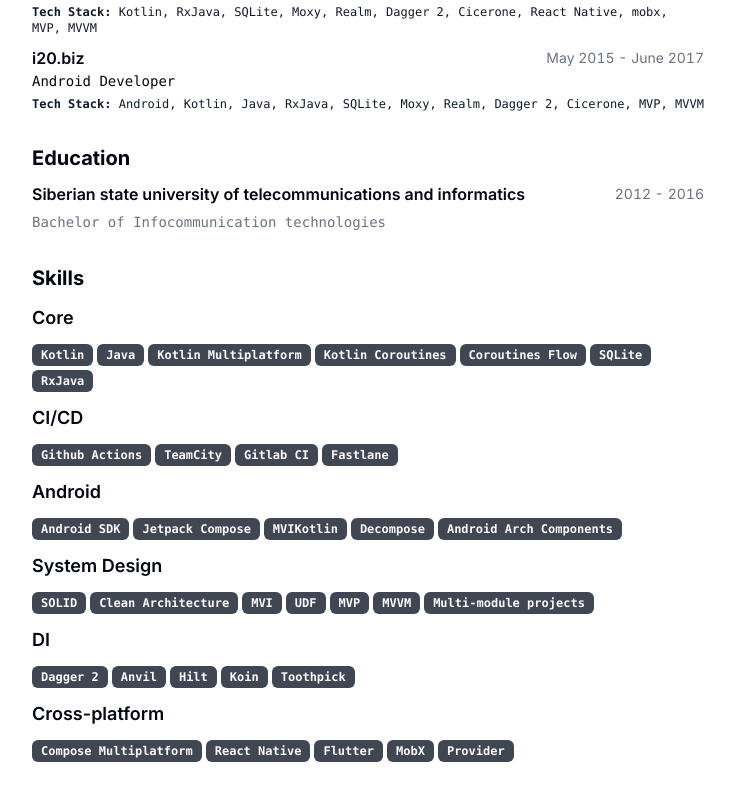
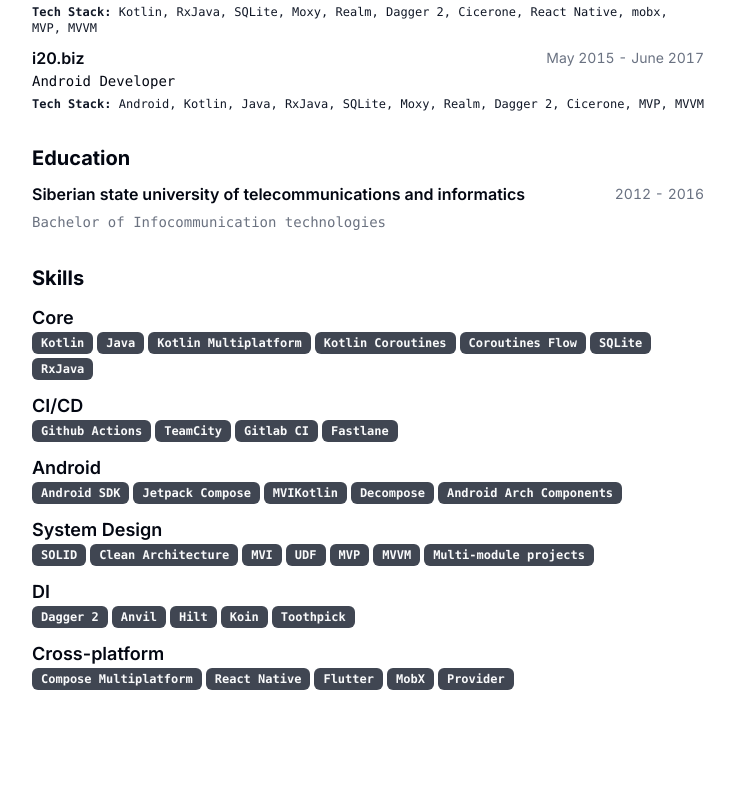
Before and after one commit to IlyaGulya/cv, a Next.js app: page / in a window 1280 px wide. Shown: the part 1784-2584 px from the top of the page, without its empty margins (272-1007 px from the left). After the commit the page ends 2538 px from the top, so only its background shows below. Built offline with nearby package versions, Linux system fonts and the light colour scheme.

Commit message:
upgrade tailwind to v4

```diff
--- a/postcss.config.js
+++ b/postcss.config.js
@@ -1,6 +1,5 @@
 module.exports = {
   plugins: {
-    tailwindcss: {},
-    autoprefixer: {},
+    '@tailwindcss/postcss': {},
   },
 }
--- a/src/app/globals.css
+++ b/src/app/globals.css
@@ -1,6 +1,90 @@
-@tailwind base;
-@tailwind components;
-@tailwind utilities;
+@import 'tailwindcss';
+
+@plugin 'tailwindcss-animate';
+
+@custom-variant dark (&:is(.dark *));
+
+@theme {
+  --color-border: hsl(var(--border));
+  --color-input: hsl(var(--input));
+  --color-ring: hsl(var(--ring));
+  --color-background: hsl(var(--background));
+  --color-foreground: hsl(var(--foreground));
+
+  --color-primary: hsl(var(--primary));
+  --color-primary-foreground: hsl(var(--primary-foreground));
+
+  --color-secondary: hsl(var(--secondary));
+  --color-secondary-foreground: hsl(var(--secondary-foreground));
+
+  --color-destructive: hsl(var(--destructive));
+  --color-destructive-foreground: hsl(var(--destructive-foreground));
+
+  --color-muted: hsl(var(--muted));
+  --color-muted-foreground: hsl(var(--muted-foreground));
+
+  --color-accent: hsl(var(--accent));
+  --color-accent-foreground: hsl(var(--accent-foreground));
+
+  --color-popover: hsl(var(--popover));
+  --color-popover-foreground: hsl(var(--popover-foreground));
+
+  --color-card: hsl(var(--card));
+  --color-card-foreground: hsl(var(--card-foreground));
+
+  --radius-lg: var(--radius);
+  --radius-md: calc(var(--radius) - 2px);
+  --radius-sm: calc(var(--radius) - 4px);
+
+  --animate-accordion-down: accordion-down 0.2s ease-out;
+  --animate-accordion-up: accordion-up 0.2s ease-out;
+
+  @keyframes accordion-down {
+    from {
+      height: 0;
+    }
+    to {
+      height: var(--radix-accordion-content-height);
+    }
+  }
+  @keyframes accordion-up {
+    from {
+      height: var(--radix-accordion-content-height);
+    }
+    to {
+      height: 0;
+    }
+  }
+}
+
+@utility container {
+  margin-inline: auto;
+  padding-inline: 2rem;
+  @media (width >= --theme(--breakpoint-sm)) {
+    max-width: none;
+  }
+  @media (width >= 1400px) {
+    max-width: 1400px;
+  }
+}
+
+/*
+  The default border color has changed to `currentcolor` in Tailwind CSS v4,
+  so we've added these compatibility styles to make sure everything still
+  looks the same as it did with Tailwind CSS v3.
+
+  If we ever want to remove these styles, we need to add an explicit border
+  color utility to any element that depends on these defaults.
+*/
+@layer base {
+  *,
+  ::after,
+  ::before,
+  ::backdrop,
+  ::file-selector-button {
+    border-color: var(--color-gray-200, currentcolor);
+  }
+}
 
 @layer base {
   :root {
--- a/src/app/new/page.tsx
+++ b/src/app/new/page.tsx
@@ -105,6 +105,6 @@
 const SectionTitle: React.FC<SectionTitleProps> = props => (
   <>
     <h1 className="text-sm mt-4 font-semibold uppercase">{props.children}</h1>
-    <span className="border-[0.5px] border-black flex-grow flex mb-1"></span>
+    <span className="border-[0.5px] border-black grow flex mb-1"></span>
   </>
 );
--- a/src/app/page.tsx
+++ b/src/app/page.tsx
@@ -104,7 +104,7 @@
           <h2 className="text-xl font-bold">Work Experience</h2>
           {RESUME_DATA.work.map((work) => {
             return (
-              <Card key={work.company}>
+              <Card key={`${work.company}-${work.start}`}>
                 <CardHeader>
                   <div className="flex items-center justify-between gap-x-2 text-base">
                     <h3 className="inline-flex items-center justify-center gap-x-1 font-semibold leading-none">
@@ -185,14 +185,14 @@
           <h2 className="text-xl font-bold">Skills</h2>
           {Object.entries(RESUME_DATA.skills).map(([category, skills]) => {
             return (
-              <>
+              <div key={category}>
                 <h3 className="text-lg font-semibold">{category}</h3>
                 <div className="flex flex-wrap gap-1">
                   {skills.map((skill) => {
                     return <Badge key={skill}>{skill}</Badge>;
                   })}
                 </div>
-              </>
+              </div>
             );
           })}
         </Section>
--- a/src/components/ui/badge.tsx
+++ b/src/components/ui/badge.tsx
@@ -4,7 +4,7 @@
 import { cn } from "@/lib/utils";
 
 const badgeVariants = cva(
-  "inline-flex items-center rounded-md border px-2 py-0.5 text-xs font-semibold font-mono transition-colors focus:outline-none focus:ring-2 focus:ring-ring focus:ring-offset-2 text-nowrap",
+  "inline-flex items-center rounded-md border px-2 py-0.5 text-xs font-semibold font-mono transition-colors focus:outline-hidden focus:ring-2 focus:ring-ring focus:ring-offset-2 text-nowrap",
   {
     variants: {
       variant: {
--- a/src/components/ui/button.tsx
+++ b/src/components/ui/button.tsx
@@ -7,7 +7,7 @@
 import { cn } from "@/lib/utils";
 
 const buttonVariants = cva(
-  "inline-flex items-center justify-center whitespace-nowrap rounded-md text-sm font-medium ring-offset-background transition-colors focus-visible:outline-none focus-visible:ring-2 focus-visible:ring-ring focus-visible:ring-offset-2 disabled:pointer-events-none disabled:opacity-50",
+  "inline-flex items-center justify-center whitespace-nowrap rounded-md text-sm font-medium ring-offset-background transition-colors focus-visible:outline-hidden focus-visible:ring-2 focus-visible:ring-ring focus-visible:ring-offset-2 disabled:pointer-events-none disabled:opacity-50",
   {
     variants: {
       variant: {
--- a/src/components/ui/command.tsx
+++ b/src/components/ui/command.tsx
@@ -47,7 +47,7 @@
     <CommandPrimitive.Input
       ref={ref}
       className={cn(
-        "flex h-11 w-full rounded-md bg-transparent py-3 text-sm outline-none placeholder:text-muted-foreground disabled:cursor-not-allowed disabled:opacity-50",
+        "flex h-11 w-full rounded-md bg-transparent py-3 text-sm outline-hidden placeholder:text-muted-foreground disabled:cursor-not-allowed disabled:opacity-50",
         className,
       )}
       {...props}
@@ -118,7 +118,7 @@
   <CommandPrimitive.Item
     ref={ref}
     className={cn(
-      "relative flex cursor-default select-none items-center rounded-sm px-2 py-1.5 text-sm outline-none aria-selected:bg-accent aria-selected:text-accent-foreground data-[disabled]:pointer-events-none data-[disabled]:opacity-50",
+      "relative flex cursor-default select-none items-center rounded-sm px-2 py-1.5 text-sm outline-hidden aria-selected:bg-accent aria-selected:text-accent-foreground data-disabled:pointer-events-none data-disabled:opacity-50",
       className,
     )}
     {...props}
--- a/src/components/ui/dialog.tsx
+++ b/src/components/ui/dialog.tsx
@@ -44,7 +44,7 @@
       {...props}
     >
       {children}
-      <DialogPrimitive.Close className="absolute right-4 top-4 rounded-sm opacity-70 ring-offset-background transition-opacity hover:opacity-100 focus:outline-none focus:ring-2 focus:ring-ring focus:ring-offset-2 disabled:pointer-events-none data-[state=open]:bg-accent data-[state=open]:text-muted-foreground">
+      <DialogPrimitive.Close className="absolute right-4 top-4 rounded-sm opacity-70 ring-offset-background transition-opacity hover:opacity-100 focus:outline-hidden focus:ring-2 focus:ring-ring focus:ring-offset-2 disabled:pointer-events-none data-[state=open]:bg-accent data-[state=open]:text-muted-foreground">
         <X className="h-4 w-4" />
         <span className="sr-only">Close</span>
       </DialogPrimitive.Close>
--- a/tailwind.config.js
+++ /dev/null
@@ -1,77 +0,0 @@
-/** @type {import('tailwindcss').Config} */
-module.exports = {
-  darkMode: ["class"],
-  content: [
-    './pages/**/*.{ts,tsx}',
-    './components/**/*.{ts,tsx}',
-    './app/**/*.{ts,tsx}',
-    './src/**/*.{ts,tsx}',
-  ],
-  prefix: "",
-  theme: {
-    container: {
-      center: true,
-      padding: "2rem",
-      screens: {
-        "2xl": "1400px",
-      },
-    },
-    extend: {
-      colors: {
-        border: "hsl(var(--border))",
-        input: "hsl(var(--input))",
-        ring: "hsl(var(--ring))",
-        background: "hsl(var(--background))",
-        foreground: "hsl(var(--foreground))",
-        primary: {
-          DEFAULT: "hsl(var(--primary))",
-          foreground: "hsl(var(--primary-foreground))",
-        },
-        secondary: {
-          DEFAULT: "hsl(var(--secondary))",
-          foreground: "hsl(var(--secondary-foreground))",
-        },
-        destructive: {
-          DEFAULT: "hsl(var(--destructive))",
-          foreground: "hsl(var(--destructive-foreground))",
-        },
-        muted: {
-          DEFAULT: "hsl(var(--muted))",
-          foreground: "hsl(var(--muted-foreground))",
-        },
-        accent: {
-          DEFAULT: "hsl(var(--accent))",
-          foreground: "hsl(var(--accent-foreground))",
-        },
-        popover: {
-          DEFAULT: "hsl(var(--popover))",
-          foreground: "hsl(var(--popover-foreground))",
-        },
-        card: {
-          DEFAULT: "hsl(var(--card))",
-          foreground: "hsl(var(--card-foreground))",
-        },
-      },
-      borderRadius: {
-        lg: "var(--radius)",
-        md: "calc(var(--radius) - 2px)",
-        sm: "calc(var(--radius) - 4px)",
-      },
-      keyframes: {
-        "accordion-down": {
-          from: { height: "0" },
-          to: { height: "var(--radix-accordion-content-height)" },
-        },
-        "accordion-up": {
-          from: { height: "var(--radix-accordion-content-height)" },
-          to: { height: "0" },
-        },
-      },
-      animation: {
-        "accordion-down": "accordion-down 0.2s ease-out",
-        "accordion-up": "accordion-up 0.2s ease-out",
-      },
-    },
-  },
-  plugins: [require("tailwindcss-animate")],
-}
```
Also changed, not shown: package.json (+5 -6 lines), src/components/print-drawer.tsx (deleted, +0 -41 lines), src/components/ui/drawer.tsx (deleted, +0 -119 lines), 1 other file (tests, documents, lock files or other folders).
